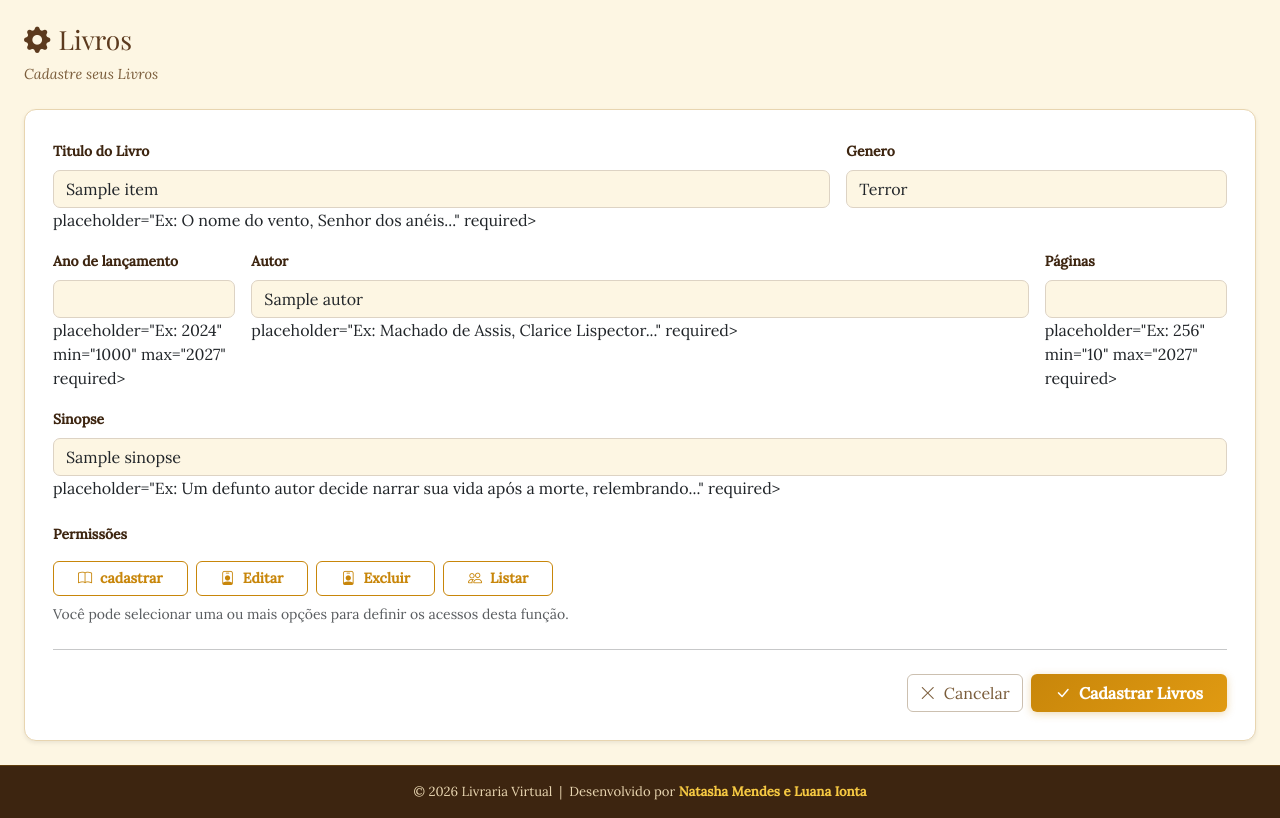
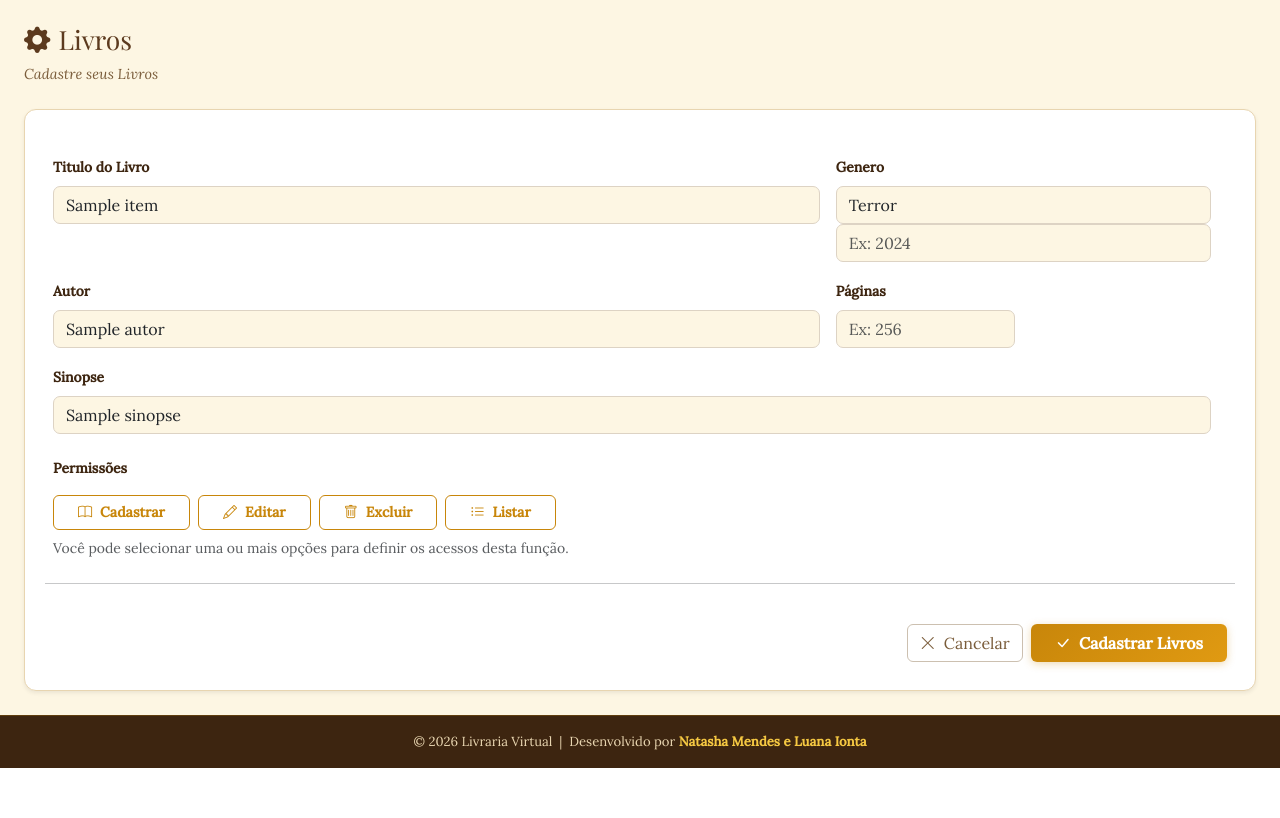
Before and after one commit to NatashaMendes/Trabalho-1, a Flask app: template templates/funcoes/cadastrar_funcao.html in a window 1280 px wide. Shown: the part 58-876 px from the top of the page. After the commit the page ends 826 px from the top, so only its background shows below. Run offline with Flask 3, Linux system fonts and the light colour scheme; the template is opened without the code that fills it: most values are stand-ins (such as "Sample title", 1, 10 or a date in 2020).

Commit message:
Arrumado tudo

```diff
--- a/app.py
+++ b/app.py
@@ -12,61 +12,35 @@ app.secret_key = '123'
 iniciar_bd()
 
 def garantir_admin():
-    """
-    Verifica se existe algum usuário no banco.
-    Se não existir, cria a função 'Administrador' e o usuário padrão.
-    Isso garante que sempre haverá um acesso inicial ao sistema,
-    evitando o problema de ficar bloqueado sem nenhuma conta para logar.
-    """
     try:
-        # Conta quantos usuários existem no banco.
-        total = execute_one('SELECT COUNT(*) AS total FROM usuario')
+        total = execute_query('SELECT COUNT(*) AS total FROM usuarios', fetch=True)
 
-        # Se o banco já tiver pelo menos um usuário, não faz nada.
-        if total and total['total'] > 0:
+        if total and total[0]['total'] > 0:
             return
 
-        # Verifica se a função 'Administrador' já existe.
-        funcao = execute_one(
-            "SELECT id_funcao FROM funcoes WHERE nome = %s", ('Administrador',)
-        )
-
-        # Se a função não existir, cria com todas as permissões ativas.
-        if not funcao:
-            execute_query(
-                """INSERT INTO funcoes
-                       (nome, status, descricao, gerenciar_funcoes, gerenciar_usuarios, gerenciar_autores)
-                   VALUES (%s, 'Ativo', %s, 1, 1, 1)""",
-                ('Administrador', 'Acesso total ao sistema')
-            )
-            # Busca o id da função recém-criada para usá-lo no INSERT do usuário.
-            funcao = execute_one(
-                "SELECT id_funcao FROM funcoes WHERE nome = %s", ('Administrador',)
-            )
-
-        # Cria o usuário administrador padrão com senha hasheada.
         execute_query(
             """INSERT INTO usuarios
-                   (nome, email, senha, status, funcao_id)
-               VALUES (%s, %s, %s, %s, %s, %s, 'Ativo', %s)""",
+                   (nome, cpf, data_nascimento, email, pais,
+                    estado, cidade, senha, status, situacao, livro_id)
+               VALUES (%s, %s, %s, %s, %s, %s, %s, %s, %s, %s, %s)""",
             (
                 'Administrador',
                 '000.000.000-00',
-                'admin@casagestor.com',
-                '(00) 00000-0000',
+                '2000-01-01',
+                'admin@livraria.com',
+                'Brasil',
                 'SP',
-                generate_password_hash('1234'),
-                funcao['id_funcao']
+                'São Paulo',
+                '1234',
+                'Ativo',
+                'Administrador',
+                1
             )
         )
-        print('Usuário administrador padrão criado: admin@gmail.com / 1234')
+        print('Usuário administrador padrão criado: admin@livraria.com / 1234')
 
     except Exception as e:
         print(f'Erro ao garantir admin: {e}')
-
-
-# Chama a função logo após inicializar o banco.
-garantir_admin()
 
 def login_required(f):
     """
@@ -119,58 +93,40 @@ def login():
         email = request.form.get('email', '').strip()
         senha = request.form.get('senha', '').strip()
 
-        # Busca o usuário pelo e-mail fazendo JOIN com funcoes
-        # para trazer também as permissões da função.
-        usuario = execute_one(
-            '''SELECT u.id_usuario, u.nome, u.email, u.senha, u.status,
-                      f.nome AS funcao,
-                      f.gerenciar_funcoes,
-                      f.gerenciar_usuarios,
-                      f.gerenciar_autores
-               FROM usuarios AS u
-               INNER JOIN funcoes AS f ON u.funcao_id = f.id_funcao
-               WHERE u.email = %s''',
-            (email,)
+        if not email or not senha:
+            flash('Preencha e-mail e senha.', 'danger')
+            return redirect(url_for('login'))
+
+        usuario = execute_query(
+            'SELECT * FROM usuarios WHERE email = %s',
+            params=(email,), fetch=True
         )
 
-        # Verificação 1: o e-mail existe no banco?
-        # Verificação 2: a senha digitada corresponde ao hash armazenado?
-        # Usamos 'or' para não revelar se foi o e-mail ou a senha que falhou,
-        # o que seria uma brecha de segurança.
-        if not usuario or not check_password_hash(usuario['senha'], senha):
+        if not usuario:
             flash('E-mail ou senha inválidos.', 'danger')
             return redirect(url_for('login'))
 
-        # Verificação 3: o usuário está ativo?
+        usuario = usuario[0]
+
+        if usuario['senha'] != senha:
+            flash('E-mail ou senha inválidos.', 'danger')
+            return redirect(url_for('login'))
+
         if usuario['status'] != 'Ativo':
             flash('Usuário inativo. Contate o administrador.', 'warning')
             return redirect(url_for('login'))
 
-        # Gera as iniciais do nome para exibir no avatar do dashboard.
-        # Ex: "João Silva" vira "JS". Se tiver apenas um nome, usa as duas primeiras letras.
-        partes = usuario['nome'].split()
-        if len(partes) > 1:
-            iniciais = (partes[0][0] + partes[-1][0]).upper()
-        else:
-            iniciais = partes[0][:2].upper()
-
-        # Armazena os dados do usuário na sessão do Flask.
-        # session funciona como um dicionário que persiste entre requisições
-        # do mesmo navegador, usando um cookie assinado pelo secret_key.
         session['usuario'] = {
-            'id':                  usuario['id_usuario'],
-            'nome':                usuario['nome'],
-            'email':               usuario['email'],
-            'funcao':              usuario['funcao'],
-            'iniciais':            iniciais,
-            'gerenciar_funcoes':   usuario['gerenciar_autores'],
-            'gerenciar_usuarios':  usuario['gerenciar_usuarios'],
+            'id':       usuario['id_usuario'],
+            'nome':     usuario['nome'],
+            'email':    usuario['email'],
+            'situacao': usuario['situacao'],
         }
 
         flash(f'Bem-vindo, {usuario["nome"]}!', 'success')
-        return redirect(url_for('home'))
+        return redirect(url_for('listar_funcao'))
 
-    return render_template('auth/login.html')
+    return render_template('login.html')
 
 
 @app.route('/logout')
@@ -195,9 +151,9 @@ def cadastro():
         senha = request.form.get('senha', '').strip()
         conf  = request.form.get('confirmacao', '').strip()
         erros = []
-        if not nome:      erros.append('Nome é obrigatório.')
-        if not email:     erros.append('E-mail é obrigatório.')
-        if not senha:     erros.append('Senha é obrigatória.')
+        if not nome: erros.append('Nome é obrigatório.')
+        if not email: erros.append('E-mail é obrigatório.')
+        if not senha: erros.append('Senha é obrigatória.')
         if senha != conf: erros.append('As senhas não coincidem.')
         if erros:
             for e in erros:
@@ -205,13 +161,14 @@ def cadastro():
             return render_template('cadastro.html')
 
         sql = '''
-            INSERT INTO usuarios (nome, email, senha)
-            VALUES (%s, %s, %s)
+            INSERT INTO usuarios (nome, email, senha, cpf, data_nascimento, status, situacao, livro_id)
+            VALUES (%s, %s, %s, %s, %s, %s, %s, %s)
         '''
-        execute_query(sql, params=(nome, email, senha))
+        execute_query(sql, params=(nome, email, senha, '000.000.000-00', '2000-01-01', 'Ativo', 'Leitor', 1))
 
         flash('Cadastro realizado! Faça o login.', 'success')
         return redirect(url_for('login'))
+
     return render_template('cadastro.html')
 
 
@@ -591,45 +548,40 @@ def funcoes_alterar(id):
         paginas = request.form.get('paginas', '').strip()
         sinopse = request.form.get('sinopse', '').strip()
         perm_cadastrar = 1 if request.form.get('perm_cadastrar') else 0
-        perm_editar = 1 if request.form.get('perm_editar') else 0
-        perm_excluir = 1 if request.form.get('perm_excluir') else 0
-        perm_listar = 1 if request.form.get('perm_listar') else 0
+        perm_editar = 1 if request.form.get('perm_editar')    else 0
+        perm_excluir = 1 if request.form.get('perm_excluir')   else 0
+        perm_listar = 1 if request.form.get('perm_listar')    else 0
 
         if not titulo:
-            flash('O campo <b>Titulo</b> é obrigatório.', 'danger')
+            flash('O campo Titulo é obrigatório.', 'danger')
             return redirect(url_for('funcoes_alterar', id=id))
 
         try:
             sql = '''
-                UPDATE funcoes SET
-                    titulo               = %s,
-                    genero             = %s,
-                    ano  = %s,
-                    autor = %s,
-                    paginas = %s,
-                    sinopse          = %s,
-                    perm_cadastrar  = %s,
-                    perm_editar = %s,
-                    perm_excluir  = %s,
-                    perm_listar = %s
-                WHERE id_funcao = %s
+                UPDATE livros SET
+                    titulo = %s, genero = %s, ano = %s, autor = %s,
+                    paginas = %s, sinopse = %s, perm_cadastrar = %s,
+                    perm_editar = %s, perm_excluir = %s, perm_listar = %s
+                WHERE id_livro = %s
             '''
-            dados = (titulo, genero, ano,
-                     autor, paginas, sinopse, perm_cadastrar, perm_editar, perm_excluir, perm_listar, id)
-            execute_query(sql, dados)
-            flash(f'Função <b>{titulo}</b> alterada com sucesso!', 'success')
-            return redirect(url_for('funcoes_listar'))
+            execute_query(sql, params=(
+                titulo, genero, ano, autor, paginas, sinopse,
+                perm_cadastrar, perm_editar, perm_excluir, perm_listar, id
+            ))
+            flash(f'Livro {titulo} alterado com sucesso!', 'success')
+            return redirect(url_for('listar_funcao'))
         except Exception as e:
-            flash(f'Erro ao alterar função: {e}', 'danger')
+            flash(f'Erro ao alterar livro: {e}', 'danger')
             return redirect(url_for('funcoes_alterar', id=id))
 
-    item = execute_one('SELECT * FROM funcoes WHERE id_funcao = %s', (id,))
+    item = execute_query(
+        'SELECT * FROM livros WHERE id_livro = %s', params=(id,), fetch=True
+    )
     if not item:
-        flash('Função não encontrada.', 'danger')
-        return redirect(url_for('funcoes_listar'))
+        flash('Livro não encontrado.', 'danger')
+        return redirect(url_for('listar_funcao'))
 
-    return render_template('dashboard/funcoes/form.html',
-                           titulo='Alterar Função', modo='alterar', item=item)
+    return render_template('funcoes/cadastrar_funcao.html', item=item[0])
 
 
 @app.route('/funcoes/excluir/<int:id>', methods=['POST'])
--- a/templates/base.html
+++ b/templates/base.html
@@ -118,7 +118,7 @@ Ela pode controlar cores de fundo, margens, tipografia ou outros estilos especí
 
           <span class="navbar-text text-amber-light">
             <i class="bi bi-person-circle"></i>
-            {{ session.get('usuario', 'Usuário') }}
+           {{ session.get('usuario', {}).get('nome', 'Usuário') }}
           </span>
           {# session.get('usuario', 'Usuário') mostra o nome do usuário logado obtido da sessão.
           Se não houver usuário na sessão, exibe "Usuário" como padrão. #}
--- a/templates/funcoes/cadastrar_funcao.html
+++ b/templates/funcoes/cadastrar_funcao.html
@@ -11,17 +11,19 @@
 <div class="card form-card shadow-sm">
     <div class="card-body">
         {% if item %}
-        <form method="POST" action="{{ url_for('alterar_livro', id=item.id_livro) }}">
+        <form method="POST" action="{{ url_for('funcoes_alterar', id=item.id_livro) }}">
         {% else %}
         <form method="POST" action="{{ url_for('cadastrar_funcao') }}">
         {% endif %}
             <div class="row g-3">
 
+            <div class="row g-3">
+
                 <div class="col-md-8">
                     <label for="titulo" class="form-label">Titulo do Livro</label>
                     <input type="text" id="titulo" name="titulo" class="form-control"
-                            value="{{ item.titulo if item else '' }}" required>
-                           placeholder="Ex: O nome do vento, Senhor dos anéis..." required>
+                           value="{{ item.titulo if item else '' }}"
+                           placeholder="Ex: O nome do vento..." required>
                 </div>
 
                  <div class="col-md-4">
@@ -31,60 +33,63 @@
                         <option value="ficcao">Ficção</option>
                         <option value="romance">Romance</option>
                         <option value="Aventura">Aventura</option>
-                    </select>
-                </div>
 
                 <div class="col-md-2">
                     <label for="ano" class="form-label">Ano de lançamento</label>
                     <input type="number" id="ano" name="ano" class="form-control"
-                            value="{{ item.ano if item else '' }}" required>
-                            placeholder="Ex: 2024" min="1000" max="2027" required>
+                           value="{{ item.ano if item else '' }}"
+                           placeholder="Ex: 2024" min="1000" max="2027" required>
                 </div>
 
                 <div class="col-md-8">
                     <label for="autor" class="form-label">Autor</label>
                     <input type="text" id="autor" name="autor" class="form-control"
-                            value="{{ item.autor if item else '' }}" required>
-                           placeholder="Ex: Machado de Assis, Clarice Lispector..." required>
+                           value="{{ item.autor if item else '' }}"
+                           placeholder="Ex: Machado de Assis..." required>
                 </div>
 
                 <div class="col-md-2">
                     <label for="paginas" class="form-label">Páginas</label>
                     <input type="number" id="paginas" name="paginas" class="form-control"
-                            value="{{ item.paginas if item else '' }}" required>
-                            placeholder="Ex: 256" min="10" max="2027" required>
+                           value="{{ item.paginas if item else '' }}"
+                           placeholder="Ex: 256" min="10" max="9999" required>
                 </div>
 
                 <div class="col-md-12">
                     <label for="sinopse" class="form-label">Sinopse</label>
                     <input type="text" id="sinopse" name="sinopse" class="form-control"
-                            value="{{ item.sinopse if item else '' }}" required>
-                           placeholder="Ex:  Um defunto autor decide narrar sua vida após a morte, relembrando..." required>
+                           value="{{ item.sinopse if item else '' }}"
+                           placeholder="Ex: Um defunto autor decide narrar sua vida..." required>
                 </div>
 
                 <div class="col-12 mt-4">
                     <label class="form-label d-block mb-3 fw-bold">Permissões</label>
                     <div class="d-flex flex-wrap gap-2">
 
-                        <input name="cadastrar" type="checkbox" class="btn-check" id="perm_cadastrar" name="permissoes" value="cadastrar" autocomplete="off">
+                        <input type="checkbox" class="btn-check" id="perm_cadastrar" name="perm_cadastrar" value="1"
+                               {% if item and item.perm_cadastrar %}checked{% endif %} autocomplete="off">
                         <label class="btn btn-outline-amber px-4" for="perm_cadastrar">
-                            <i class="bi bi-book me-2"></i>cadastrar
+                            <i class="bi bi-book me-2"></i>Cadastrar
                         </label>
 
-                        <input name="editar" type="checkbox" class="btn-check" id="perm_editar" name="permissoes" value="editar" autocomplete="off">
+                        <input type="checkbox" class="btn-check" id="perm_editar" name="perm_editar" value="1"
+                               {% if item and item.perm_editar %}checked{% endif %} autocomplete="off">
                         <label class="btn btn-outline-amber px-4" for="perm_editar">
-                            <i class="bi bi-person-badge me-2"></i>Editar
+                            <i class="bi bi-pencil me-2"></i>Editar
                         </label>
 
-                        <input name="excluir" type="checkbox" class="btn-check" id="perm_excluir" name="permissoes" value="excluir" autocomplete="off">
+                        <input type="checkbox" class="btn-check" id="perm_excluir" name="perm_excluir" value="1"
+                               {% if item and item.perm_excluir %}checked{% endif %} autocomplete="off">
                         <label class="btn btn-outline-amber px-4" for="perm_excluir">
-                            <i class="bi bi-person-badge me-2"></i>Excluir
+                            <i class="bi bi-trash me-2"></i>Excluir
                         </label>
 
-                        <input name="listar" type="checkbox" class="btn-check" id="perm_listar" name="permissoes" value="listar" autocomplete="off">
+                        <input type="checkbox" class="btn-check" id="perm_listar" name="perm_listar" value="1"
+                               {% if item and item.perm_listar %}checked{% endif %} autocomplete="off">
                         <label class="btn btn-outline-amber px-4" for="perm_listar">
-                            <i class="bi bi-people me-2"></i>Listar
+                            <i class="bi bi-list-ul me-2"></i>Listar
                         </label>
+
 
                     </div>
                     <div class="form-text mt-2 italic small">Você pode selecionar uma ou mais opções para definir os acessos desta função.</div>
--- a/templates/funcoes/listar_funcao.html
+++ b/templates/funcoes/listar_funcao.html
@@ -45,7 +45,7 @@
         {% for l in dados %}
         <!-- Loop Jinja2 que percorre a lista 'livros' enviada pelo Flask -->
         <tr>
-          <td>{{ l.id }}</td> <!-- Mostra o ID do livro -->
+          <td>{{ l.id_livro }}</td> <!-- Mostra o ID do livro -->
           <td><strong>{{ l.titulo }}</strong></td> <!-- Mostra o título em negrito -->
           <td>{{ l.autor }}</td> <!-- Mostra o autor -->
           <td><span class="badge-genero">{{ l.genero }}</span></td> <!-- Mostra o gênero com estilo -->
@@ -53,14 +53,14 @@
           <td>{{ l.paginas }}</td> <!-- Mostra o número de páginas -->
           <td class="text-center">
             <!-- Coluna de ações (editar/excluir) -->
-            <a href="{{ url_for('alterar_livro', id=l.id_livro) }}"
+            <a href="{{ url_for('funcoes_alterar', id=l.id_livro) }}"
               class="btn btn-sm btn-outline-secondary me-1" title="Editar">
                 <i class="bi bi-pencil"></i>
             </a>
             <button type="button" class="btn btn-sm btn-outline-danger" title="Excluir"
                     data-bs-toggle="modal"
                     data-bs-target="#modalExcluir"
-                    data-id="{{ l.id_usuario }}"
+                    data-id="{{ l.id_livro }}"
                     data-nome="{{ l.nome }}">
                 <i class="bi bi-trash"></i>
             </button>
```
Also changed, not shown: templates/Autores/inserir_autor.html (+11 -27 lines).
